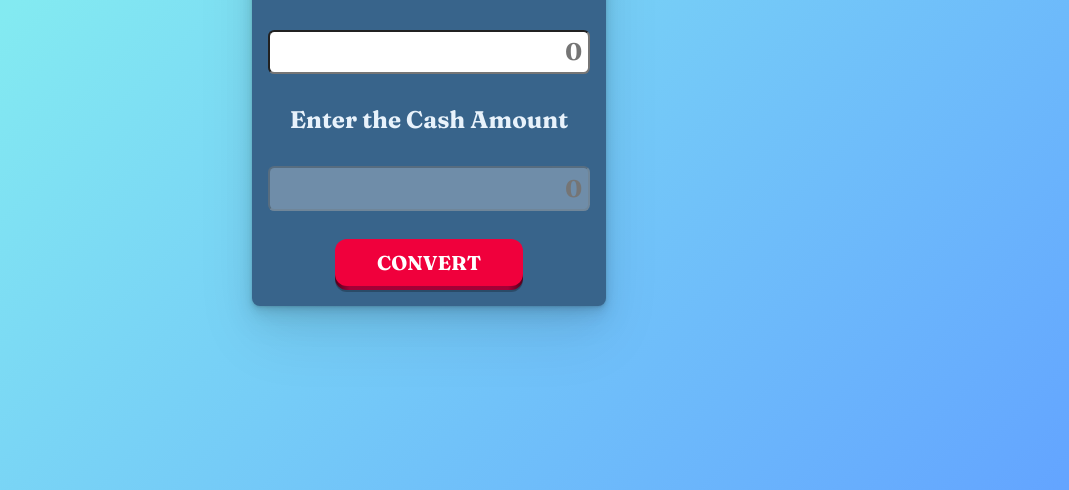
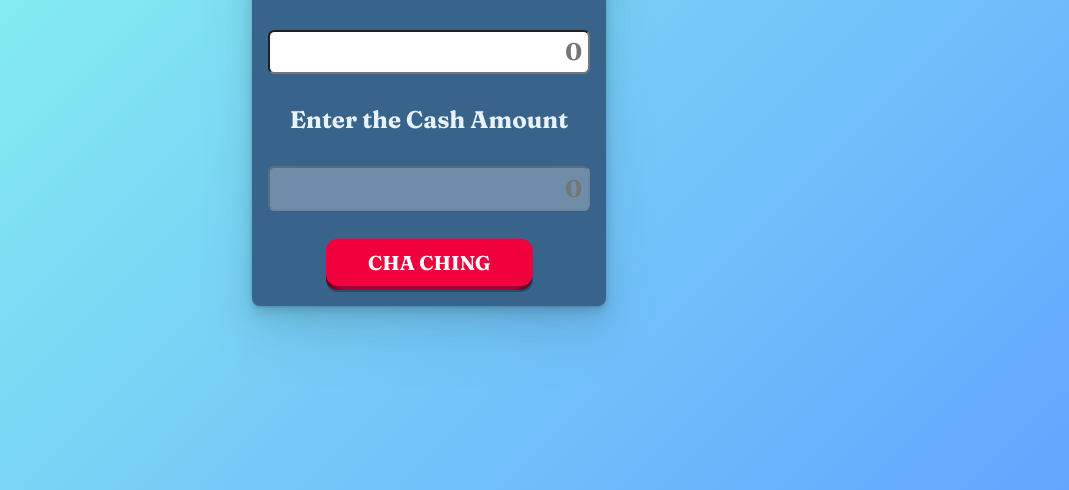
Before and after one commit to akaradexo/Coin-counter, a plain HTML site: page index.html in a window 1280 px wide. Shown: the part 310-800 px from the top of the page, without its empty margins (211-1280 px from the left). Drawn offline with Linux system fonts and the light colour scheme.

Commit message:
cha ching

```diff
--- a/index.html
+++ b/index.html
@@ -24,7 +24,7 @@
       <button class="button-submit-pushable" type="submit" role="button">
         <span class="button-submit-shadow"></span>
         <span class="button-submit-edge"></span>
-        <span class="button-submit-front text">CONVERT</span>
+        <span class="button-submit-front text">cha ching</span>
       </button>
     </form>
     <div id="money-output" class="money-output">
--- a/styles/style.css
+++ b/styles/style.css
@@ -148,6 +148,7 @@ section{
   user-select: none;
   -webkit-user-select: none;
   touch-action: manipulation;
+  text-transform: uppercase;
 }
 
 .button-submit-shadow {
```
